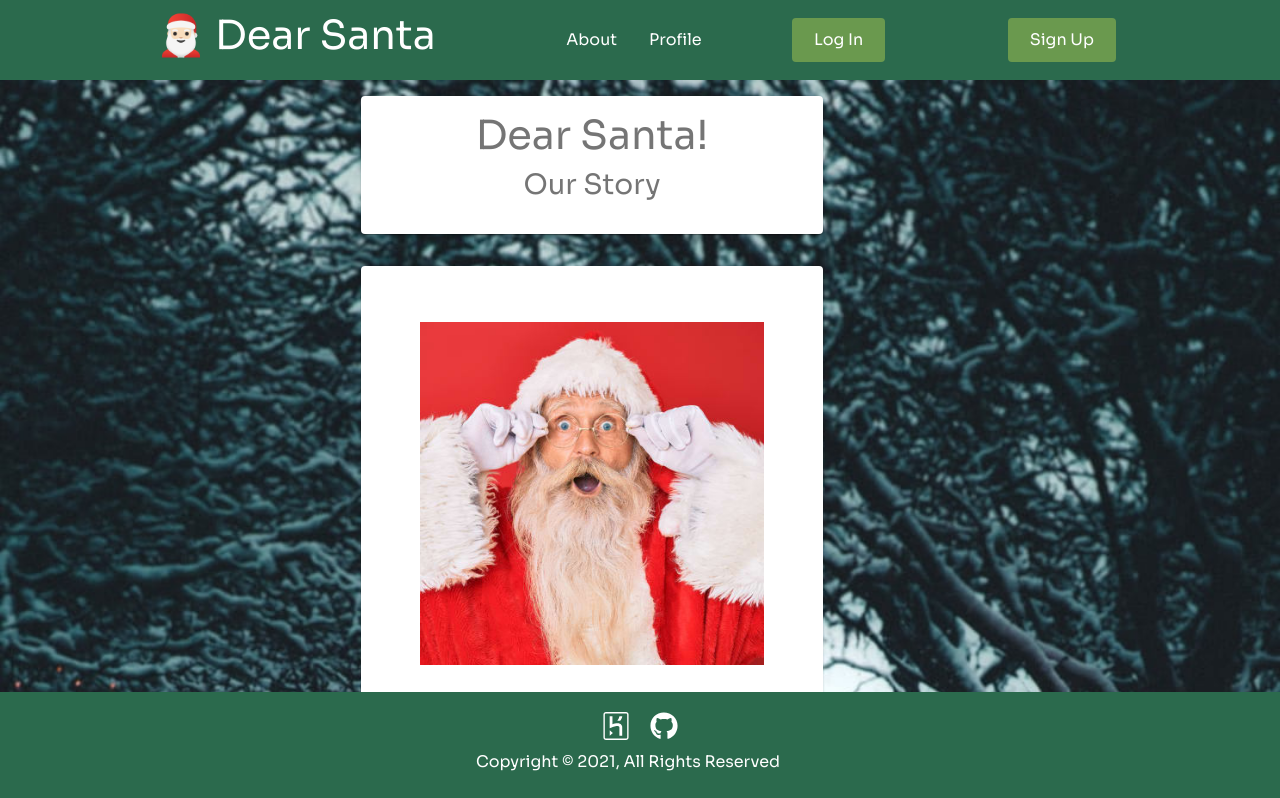
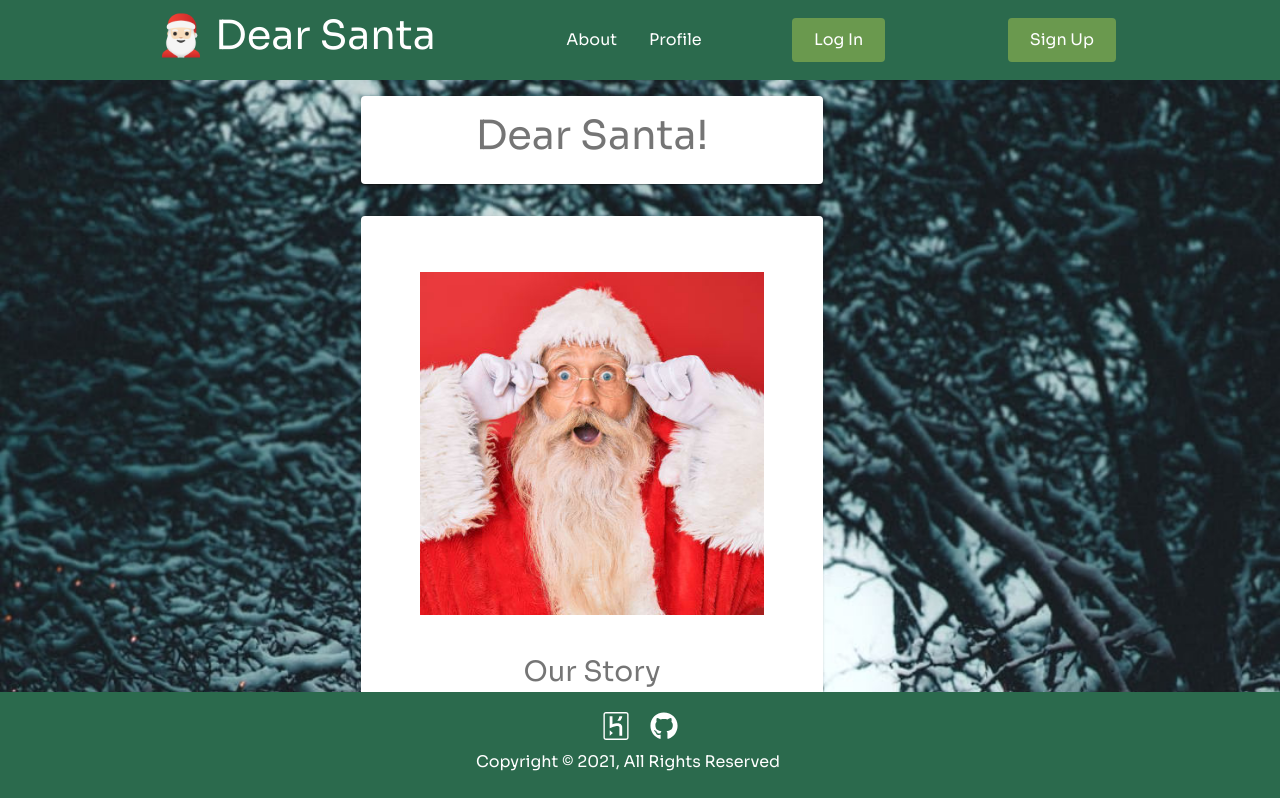
Before and after one commit to annsabie/dear-santa, a React (Create React App) app in the folder client/: page /about in a window 1280 px wide. Shown: the top 798 px of the page. Built offline with nearby package versions, Linux system fonts and the light colour scheme; the HTML template or start-up script is replaced by a standard one.

Commit message:
finalizing styling

```diff
--- a/client/src/pages/about/about.css
+++ b/client/src/pages/about/about.css
@@ -6,5 +6,15 @@
   width: 100vw !important;
   color: white;
 
+
   padding-bottom: 60vh;
 }
+
+@media screen and ( min-width: 350px) {
+    .about {
+        width: auto;
+        padding-bottom: 10vh;
+        background-position: 0px -100px !important;
+    }
+
+};
--- a/client/src/pages/about/about.js
+++ b/client/src/pages/about/about.js
@@ -1,9 +1,9 @@
-import React from 'react';
-import { makeStyles } from '@material-ui/core/styles';
-import Paper from '@material-ui/core/Paper';
-import Grid from '@material-ui/core/Grid';
-import Santa from '../../images/santa.jpg'
-import './about.css'
+import React from "react";
+import { makeStyles } from "@material-ui/core/styles";
+import Paper from "@material-ui/core/Paper";
+import Grid from "@material-ui/core/Grid";
+import Santa from "../../images/santa.jpg";
+import "./about.css";
 
 const useStyles = makeStyles((theme) => ({
   root: {
@@ -11,58 +11,68 @@ const useStyles = makeStyles((theme) => ({
   },
   paper: {
     padding: theme.spacing(2),
-    textAlign: 'center',
+    textAlign: "center",
     color: theme.palette.text.secondary,
   },
 }));
-
 
 export default function FullWidthGrid() {
   const classes = useStyles();
 
   return (
     <div className={classes.root} className="about">
-      <Grid container justifyContent="center" spacing={4} style={{ margin: "0px 0px 0px 0px"}}>
+      <Grid
+        container
+        justifyContent="center"
+        spacing={4}
+        style={{ margin: "0px 0px 0px 0px" }}
+        elevation ={ 12 }
+      >
         <Grid item xs={12} sm={5}>
+          <Paper className={classes.paper} >
+            <h1>Dear Santa!</h1>
+          </Paper>
+        </Grid>
+      </Grid>
 
+      <Grid
+        container
+        justifyContent="center"
+        spacing={4}
+        style={{ margin: "0px 0px 300px 0px" }}
+      >
+        <Grid item justifyContent="center" xs={12} sm={5}>
           <Paper className={classes.paper}>
-            <h1>Dear Santa!</h1> <p><h3>Our Story</h3></p>
-            </Paper>
-        </Grid></Grid>
-
-        <Grid container justifyContent="center" spacing={4} style={{ margin: "0px 0px 300px 0px"}}>
-        <Grid item justifyContent="center" xs={12} sm={5}>
-
-
-          <Paper className={classes.paper}>
-
-
-                  <img src={Santa} alt="picture of santa" style={{
-                    width: "80%",
-                    margin: "40px"
-                  }}></img>
-
-                    <p>We can agree there is so much time and money spent during
-                    holiday season just trying to figure out which gift to buy,
-                    or if someone had already bought the gift that you are still
-                    waiting in line for.
-                    Imagine waking up for Christmas knowing you will not receive
-                    the same gift from your favorite aunties or going gift
-                    shopping, knowing exactly what to add to your shopping cart.
-                    </p>
-                    <p>
-                    Here at Dear Santa, we have made it our priority to equip
-                    you with tool to be able to navigate your holiday season
-                    All you need is a link to your item to add it to
-                    your wish list and have an ability to rank your items.
-                    You can see what items have been purchased and what is
-                    still available to be changed -
-                    Effortless organization of
-                    your gifts</p></Paper>
-        </Grid></Grid>
-
-
+            <img
+              src={Santa}
+              alt="picture of santa"
+              style={{
+                width: "80%",
+                margin: "40px",
+              }}
+            ></img>
+            <p>
+              <h3>Our Story</h3>
+            </p>
+            <p>
+              We can agree there is so much time and money spent during holiday
+              season just trying to figure out which gift to buy, or if someone
+              had already bought the gift that you are still waiting in line
+              for. Imagine waking up for Christmas knowing you will not receive
+              the same gift from your favorite aunties or going gift shopping,
+              knowing exactly what to add to your shopping cart.
+            </p>
+            <p>
+              Here at Dear Santa, we have made it our priority to equip you with
+              tool to be able to navigate your holiday season All you need is a
+              link to your item to add it to your wish list and have an ability
+              to rank your items. You can see what items have been purchased and
+              what is still available to be changed - Effortless organization of
+              your gifts
+            </p>
+          </Paper>
+        </Grid>
+      </Grid>
     </div>
-
   );
 }
```
Also changed, not shown: client/src/components/footer/Footer.js (+6 -5 lines).
